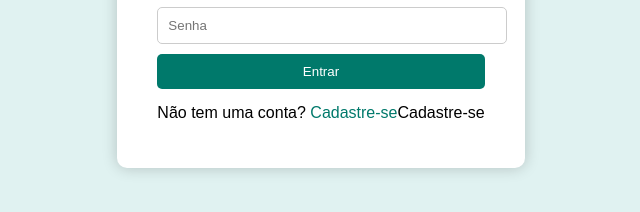
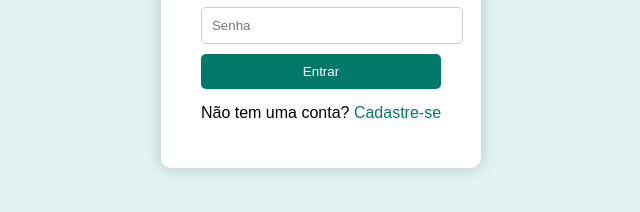
Before and after one commit to Gabrielnunesilva/SGDC, a plain HTML site: page login.html in a window 1280 px wide. Shown: the part 390-602 px from the top of the page, without its empty margins (319-959 px from the left). Drawn offline with Linux system fonts and the light colour scheme.

Commit message:
Update login.html

```diff
--- a/login.html
+++ b/login.html
@@ -17,7 +17,7 @@
                 <button type="submit">Entrar</button>
                 <div id="mensagemErro" class="mensagem-erro"></div> <!-- Mensagem de erro -->
             </form>
-        <p>Não tem uma conta? <a href="./cadastro/">Cadastre-se</a>Cadastre-se</a></p>
+        <p>Não tem uma conta? <a href="./cadastro.html">Cadastre-se</a>
     </div>
 
     <script src="login-cadastro.js"></script>
```
